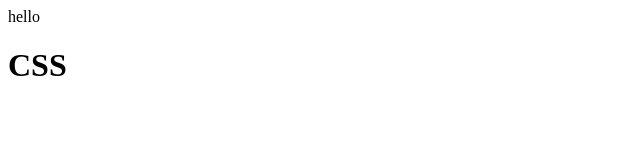
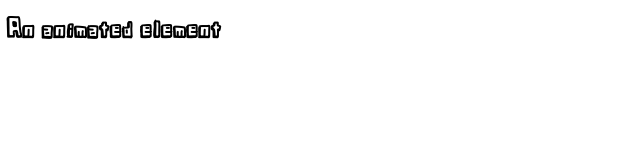
Before and after one commit to aungkomin7/git-test, a website: page index.html in a window 1280 px wide. Shown: the whole page, without its empty margins (0-640 px from the left). Drawn offline with nearby package versions, Linux system fonts and the light colour scheme.

Commit message:
install animatecss

```diff
--- a/css/style.css
+++ b/css/style.css
@@ -0,0 +1,4 @@
+.el{
+    font-family: "shadowhand";
+    font-size: 24px;
+}
--- a/index.html
+++ b/index.html
@@ -6,9 +6,9 @@
     <title>Document</title>
     <link rel="stylesheet" href="./css/style.css" />
     <link rel="stylesheet" href="./css/components/_fonts.css" />
+    <link rel="stylesheet" href="./node_modules/animate.css/animate.css" />
   </head>
   <body>
-    <div class="el">hello</div>
-    <h1 class="heading">CSS</h1>
+    <h1 class="el animate__animated animate__bounce">An animated element</h1>
   </body>
 </html>
```
Also changed, not shown: package.json (added, +15 -0 lines), happy.html (added), 1 other file.
